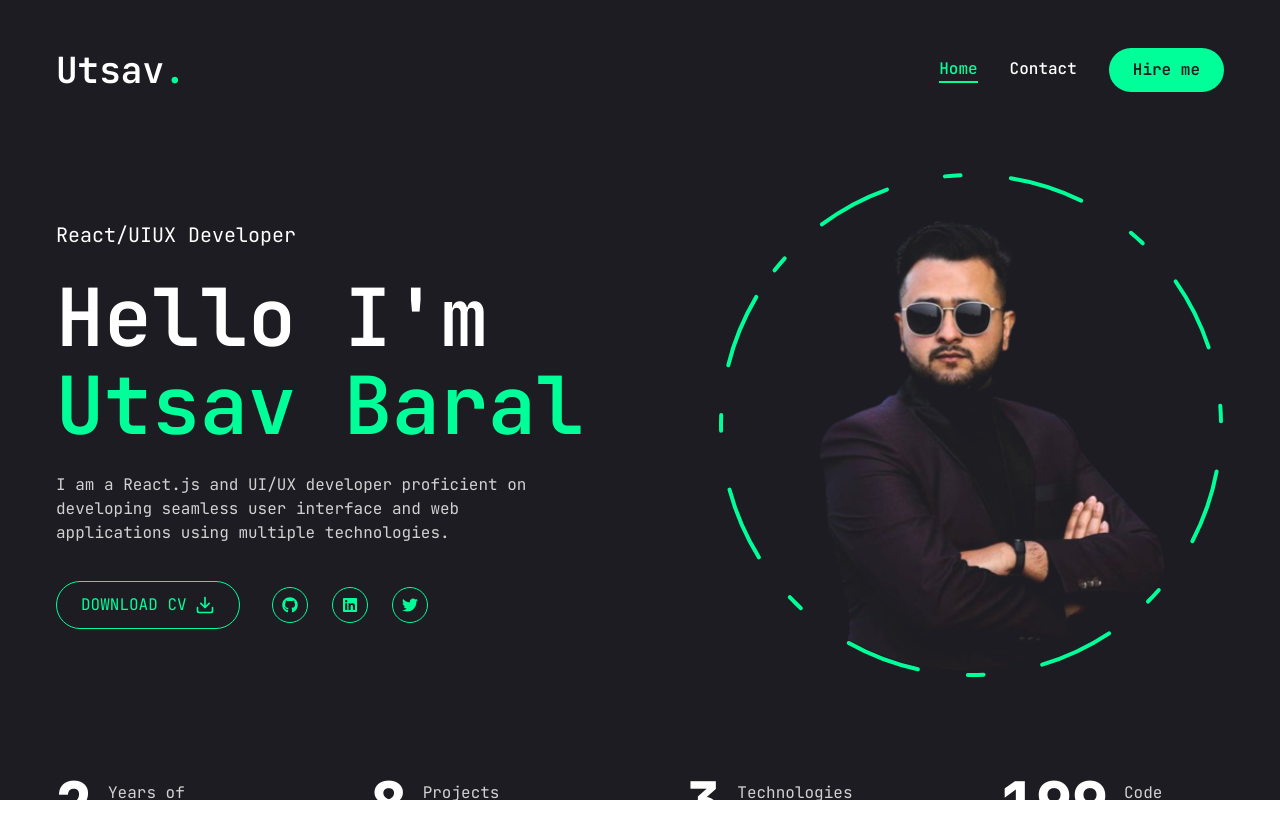
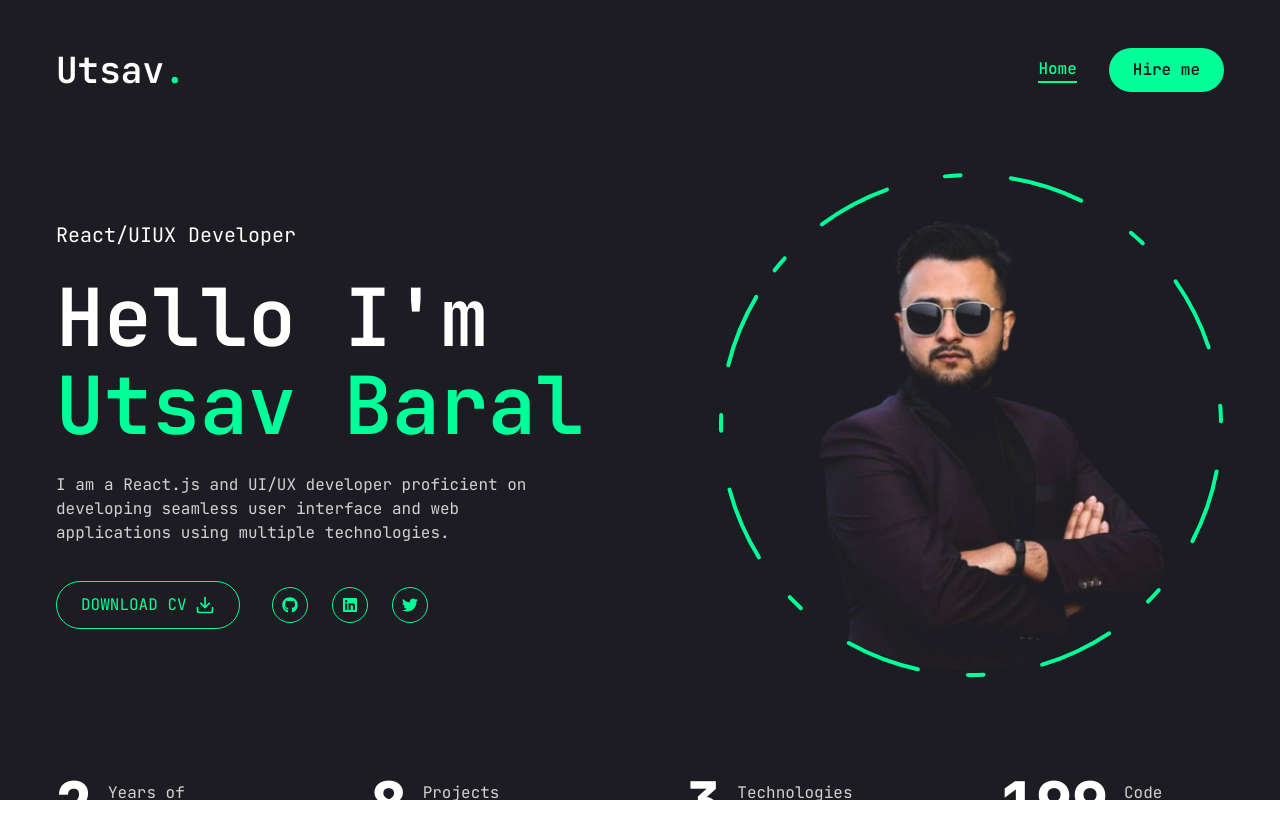
Before and after one commit to utsavbaral007/portfolio, a Next.js app: page / in a window 1280 px wide. Shown: the top 838 px of the page. Built offline with nearby package versions, Linux system fonts and the light colour scheme.

Commit message:
design fixes

```diff
--- a/src/components/MobileNav.jsx
+++ b/src/components/MobileNav.jsx
@@ -18,10 +18,10 @@ const Links = [
   //   name: "Work",
   //   path: "/work",
   // },
-  // {
-  //   name: "Contact",
-  //   path: "/contact",
-  // },
+  {
+    name: "Contact",
+    path: "/contact",
+  },
 ];
 
 const MobileNav = () => {
--- a/src/components/Nav.jsx
+++ b/src/components/Nav.jsx
@@ -16,10 +16,10 @@ const Links = [
   //   name: "Work",
   //   path: "/work",
   // },
-  {
-    name: "Contact",
-    path: "/contact",
-  },
+  // {
+  //   name: "Contact",
+  //   path: "/contact",
+  // },
 ];
 
 const Nav = () => {
```
